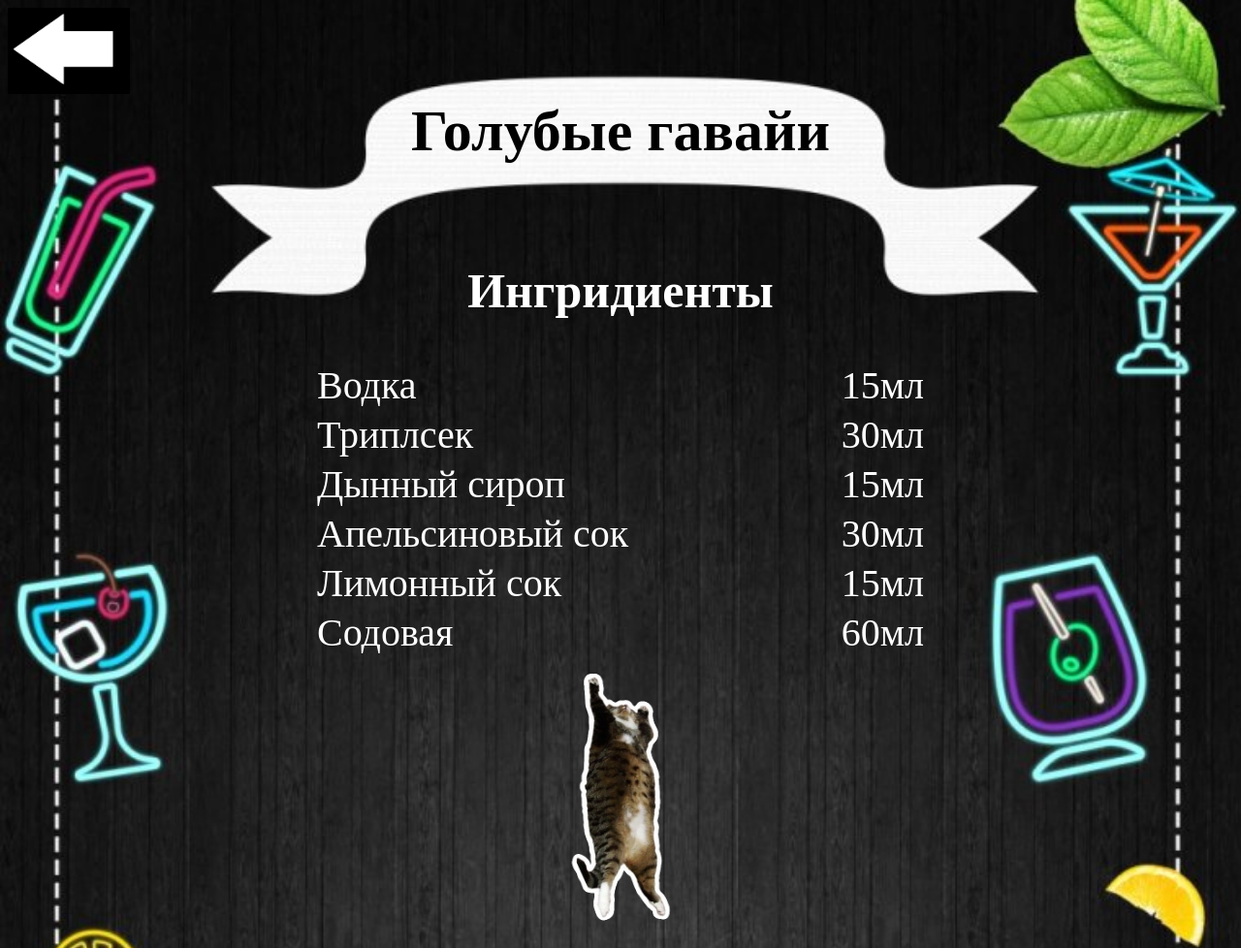
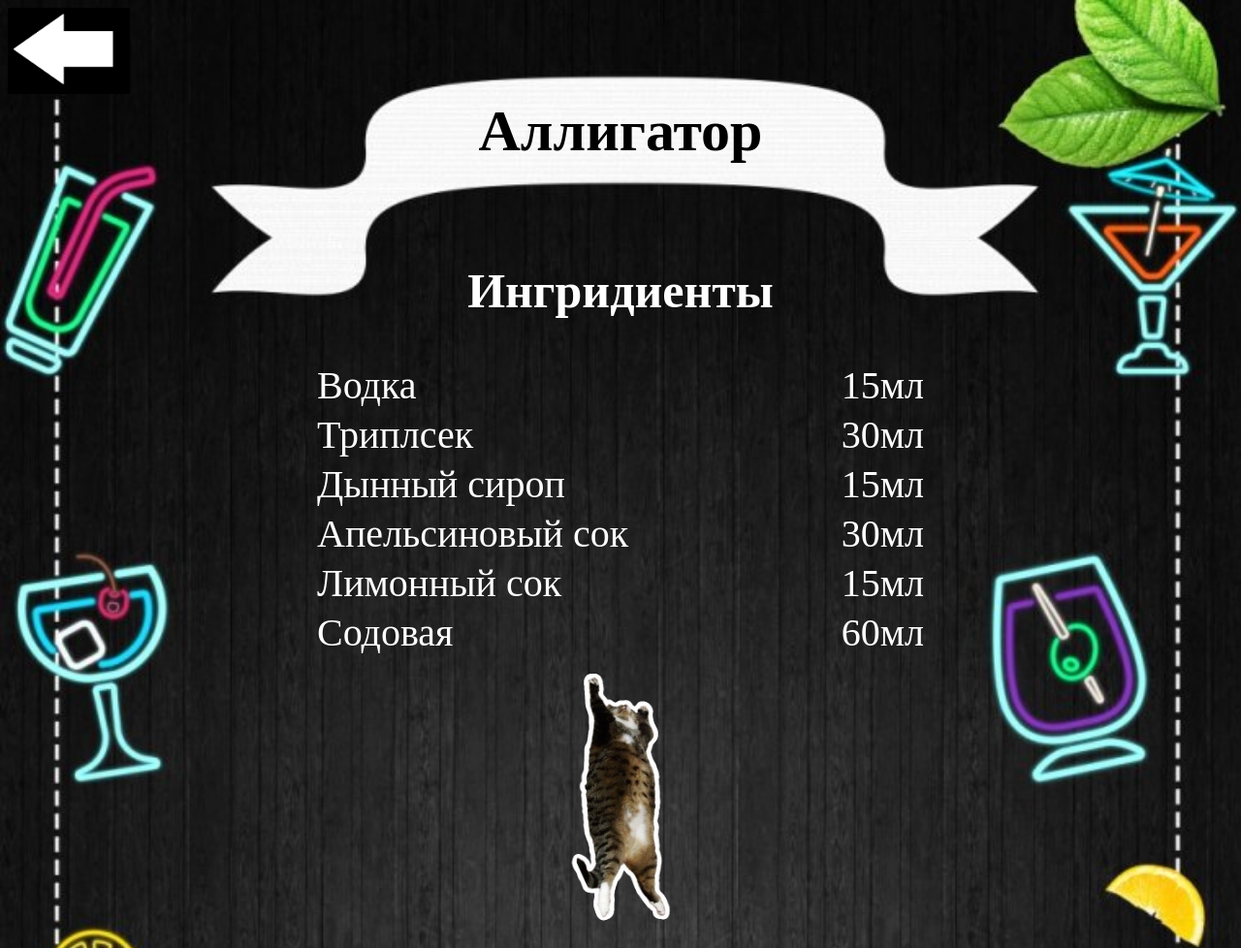
Before and after one commit to ttolya/IATE_bar, a plain HTML site: page pages/alligator.html in a window 1280 px wide. Shown: the whole page at 97% size. Drawn offline with Linux system fonts and the light colour scheme.

Commit message:
Update alligator.html
Hotfix name

```diff
--- a/pages/alligator.html
+++ b/pages/alligator.html
@@ -7,7 +7,7 @@
 </head>
 <body>
     <a href="../index.html"><img src="../img/back.jpg" alt="back"></a>
-    <h1>Голубые гавайи</h1>
+    <h1>Аллигатор</h1>
     <h2>Ингридиенты</h2>
     <table>
         <tr>
```
